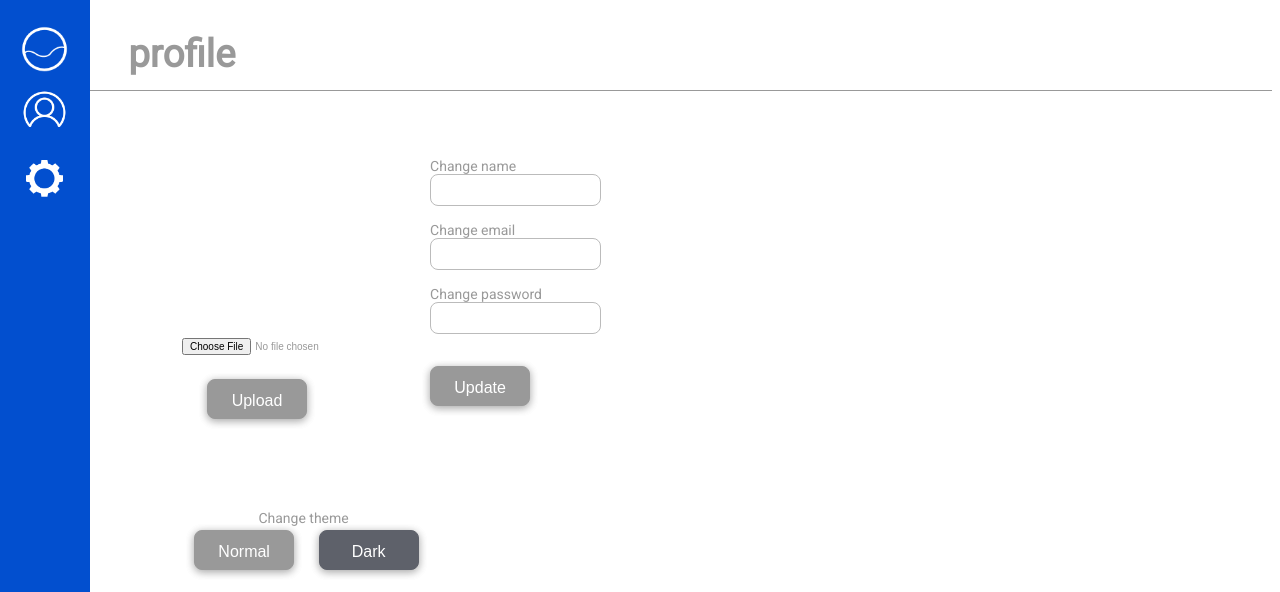
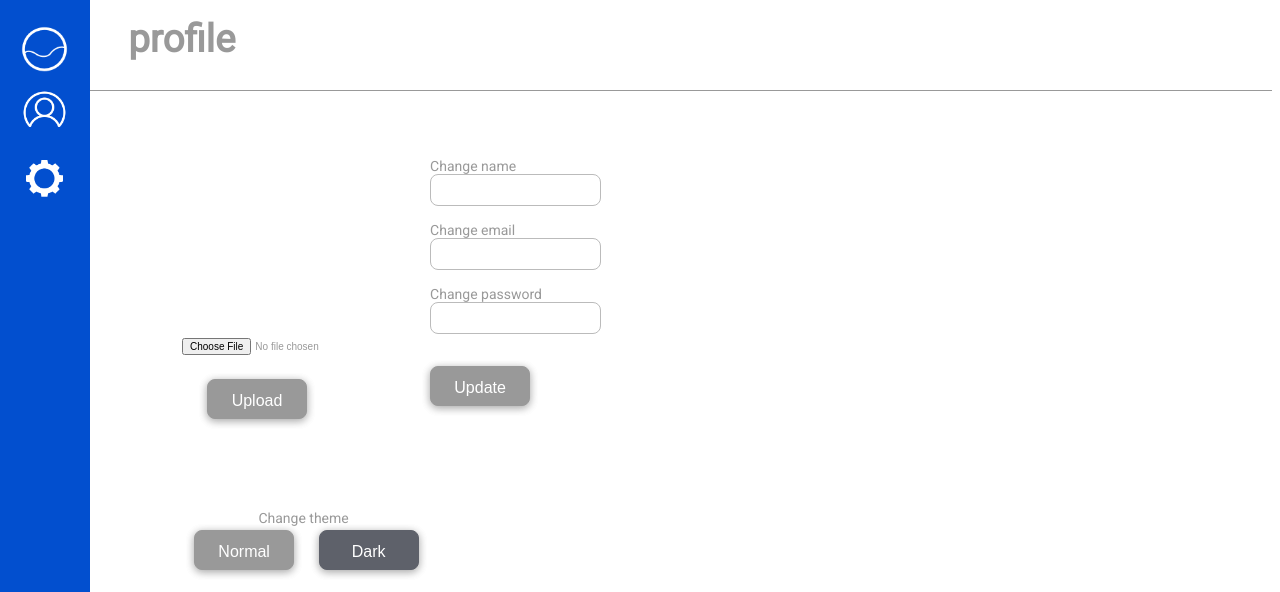
Before and after one commit to hk21042/CollabCove, a PHP site: page /profile.html in a window 1280 px wide. Shown: the top 592 px of the page. Run offline with PHP 8.4, Linux system fonts and the light colour scheme.

Commit message:
Update style.css

```diff
--- a/css/style.css
+++ b/css/style.css
@@ -139,6 +139,7 @@ a:hover {
     width: calc(100% - 9vw);
     height: 5vh;
     margin-bottom: 1vh;
+    line-height: 50%;
 }
 .heading > h1 {
   color: "black";
```
